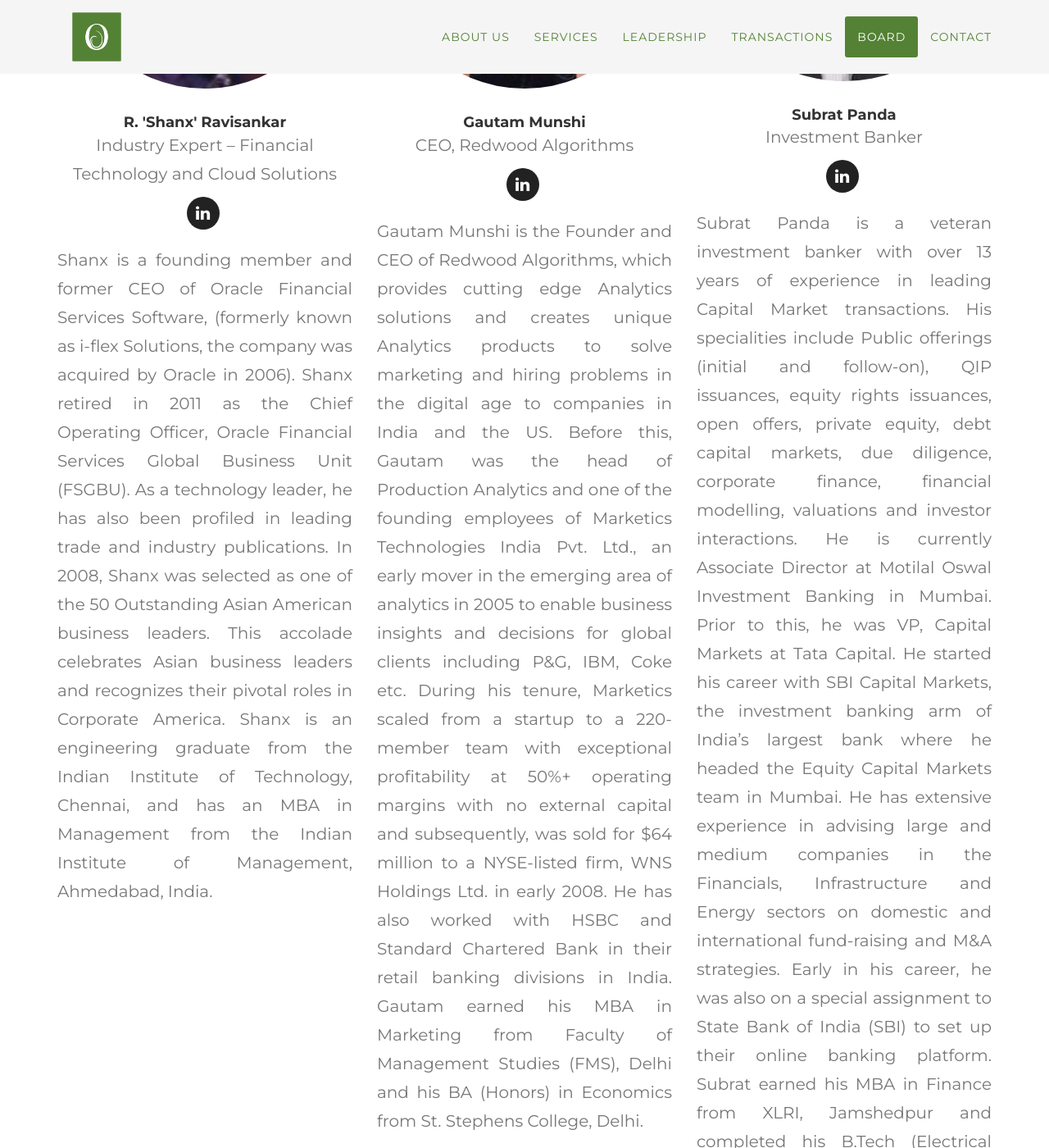
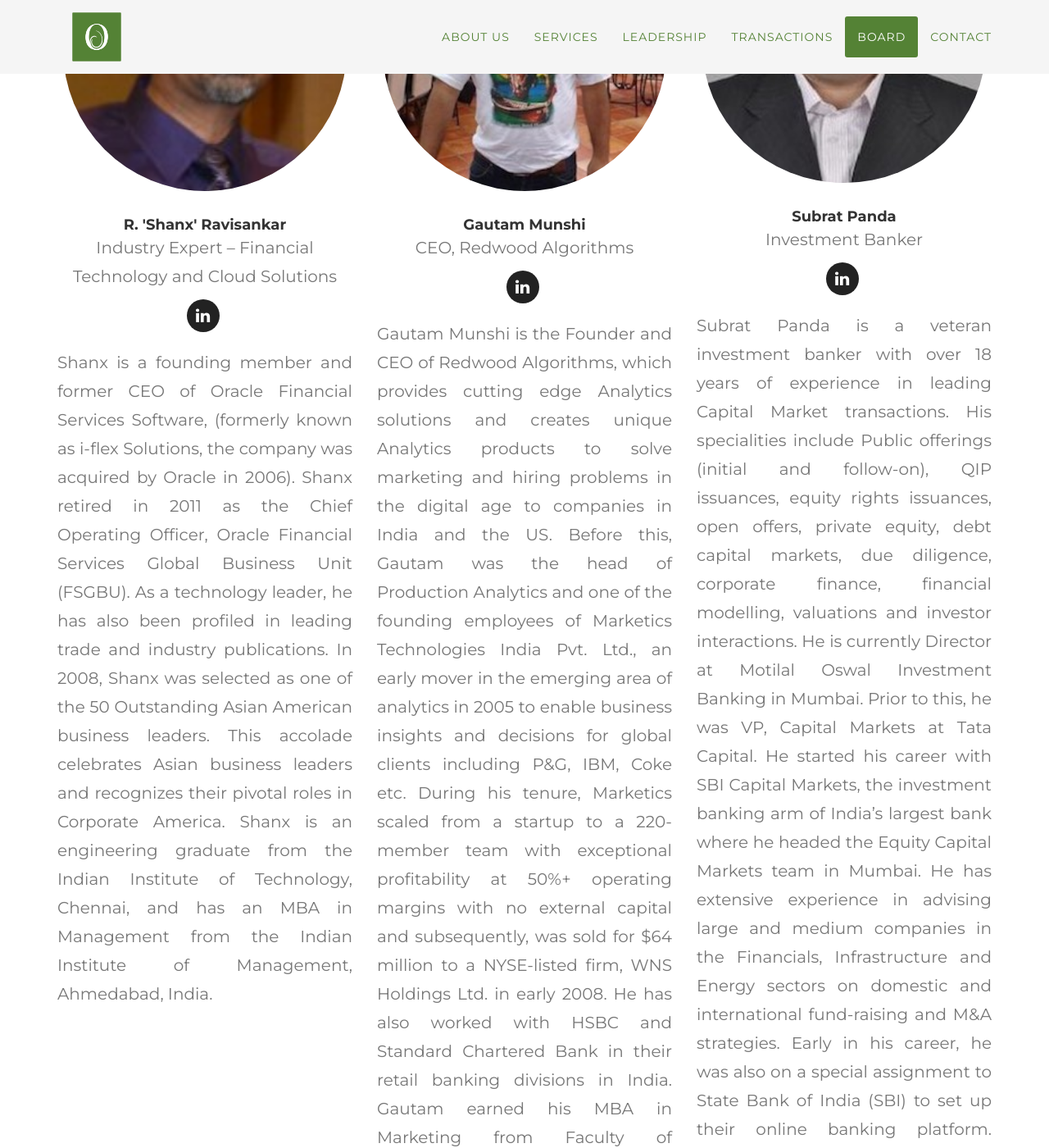
Before and after one commit to ostara-advisors/ostara-advisors.github.io, a Jekyll site: the page built from index.md, in a window 1280 px wide and 1400 px high, scrolled down 6119 px. Shown: the whole window at 82% size. Built offline with Jekyll 4.4.1, drawn with Linux system fonts in a browser that asks for light colours; nearby versions of some CDN libraries; some web fonts are replaced; some of the changed text lies outside the part shown.

Commit message:
Copy changes

```diff
--- a/_layouts/home.html
+++ b/_layouts/home.html
@@ -102,11 +102,12 @@
                 </div>
             </div>
             <div class="col-md-10 col-md-offset-1">
-                <p class="text-muted">Ostara Advisors is a specialist investment banking firm providing fund-raising and M&A solutions to companies and investors. We work with founders and investors who have a unique vision around building sustainable technology, manufacturing and infrastructure businesses.
-                The name ‘Ostara’ is inspired from Eostre, who is the Germanic pagan goddess of dawn and is celebrated during the Spring Equinox. The name is symbolic of the ‘dawn’ of sustainability in traditional industries and a growing focus on ‘lightening the carbon footprint’ across businesses, which form our focus sectors.</p>
+                <p class="text-muted">Ostara Advisors is a specialist investment banking firm providing fund-raising and M&A solutions to companies and investors. We work with founders and investors who have a unique vision around building sustainable technology, manufacturing and infrastructure businesses.</p>
+
+                <p class="text-muted">The name ‘Ostara’ is inspired from Eostre, who is the Germanic pagan goddess of dawn and is celebrated during the Spring Equinox. The name is symbolic of the ‘dawn’ of sustainability in traditional industries and a growing focus on ‘lightening the carbon footprint’ across businesses, which form our focus sectors.</p>
 
                 <p class="text-muted">Ostara Advisors (formerly Dhruva Advisors) was born in 2015 in Bangalore, India and has built a steady track record in fund-raising and M&A solutions for start-ups and mid-size companies in India and the US.</p>
-                <p class="text-muted"> Our Driving Principles: </p>
+                <p class="text-muted"> Our driving principles are: </p>
                 <ul class="text-muted">
                     <li>Unbiased advice driven by deep understanding of sectors</li>
                     <li>Global Access to Investors and Partners</li>
@@ -128,7 +129,7 @@
             <div class="row text-center">
                 <div class="col-md-6">
                     <span class="fa-stack fa-4x">
-                        <i class="fa fa-circle fa-stack-2x text-primary"></i>
+                        <i class="fa fa-circle fa-stack-2x service-logo"></i>
                         <i class="fa fa-shopping-cart fa-stack-1x fa-inverse"></i>
                     </span>
                     <h4 class="service-heading">Fundraising</h4>
@@ -136,7 +137,7 @@
                 </div>
                 <div class="col-md-6">
                     <span class="fa-stack fa-4x">
-                        <i class="fa fa-circle fa-stack-2x text-primary"></i>
+                        <i class="fa fa-circle fa-stack-2x service-logo"></i>
                         <i class="fa fa-hand-o-right fa-stack-1x fa-inverse"></i>
                     </span>
                     <h4 class="service-heading">Mergers & Acquisitions</h4>
@@ -332,7 +333,7 @@
             <div class="row">
                 <div class="col-lg-12 text-center">
                     <h2 class="section-heading">Transactions</h2>
-                    <h3 class="transactions-subheading section-subheading text-muted">Marquee deals include advising on India’s first Electric Vehicle two-wheeler M&A, where she represented Greaves Cotton Ltd (BSE: 501455; NSE: GREAVESCOT) on their acquisition of pioneering EV 2W maker, Ampere Vehicles.</h3>
+                    <h3 class="transactions-subheading section-subheading text-muted">Marquee deals include advising on India’s first Electric Vehicle two-wheeler M&A, where we represented Greaves Cotton Ltd (BSE: 501455; NSE: GREAVESCOT) on their acquisition of pioneering EV 2W maker, Ampere Vehicles.</h3>
                 </div>
             </div>
             <div class="row">
@@ -492,7 +493,7 @@
                             <li><a target="_blank" href="https://www.linkedin.com/in/pandasubrat/"><i class="fa fa-linkedin"></i></a>
                             </li>
                         </ul>
-                        <p class="description text-muted">Subrat Panda is a veteran investment banker with over 13 years of experience in leading Capital Market transactions. His specialities include Public offerings (initial and follow-on), QIP issuances, equity rights issuances, open offers, private equity, debt capital markets, due diligence, corporate finance, financial modelling, valuations and investor interactions. He is currently Associate Director at Motilal Oswal Investment Banking in Mumbai. Prior to this, he was VP, Capital Markets at Tata Capital. He started his career with SBI Capital Markets, the investment banking arm of India’s largest bank where he headed the Equity Capital Markets team in Mumbai. He has extensive experience in advising large and medium companies in the Financials, Infrastructure and Energy sectors on domestic and international fund-raising and M&A strategies. Early in his career, he was also on a special assignment to State Bank of India (SBI) to set up their online banking platform. Subrat earned his MBA in Finance from XLRI, Jamshedpur and completed his B.Tech (Electrical Engg.) from College of Engineering and Technology, Bhubaneswar. Subrat enjoys mountaineering in the Himalayas in his leisure time.</p>
+                        <p class="description text-muted">Subrat Panda is a veteran investment banker with over 18 years of experience in leading Capital Market transactions. His specialities include Public offerings (initial and follow-on), QIP issuances, equity rights issuances, open offers, private equity, debt capital markets, due diligence, corporate finance, financial modelling, valuations and investor interactions. He is currently Director at Motilal Oswal Investment Banking in Mumbai. Prior to this, he was VP, Capital Markets at Tata Capital. He started his career with SBI Capital Markets, the investment banking arm of India’s largest bank where he headed the Equity Capital Markets team in Mumbai. He has extensive experience in advising large and medium companies in the Financials, Infrastructure and Energy sectors on domestic and international fund-raising and M&A strategies. Early in his career, he was also on a special assignment to State Bank of India (SBI) to set up their online banking platform. Subrat earned his MBA in Finance from XLRI, Jamshedpur and completed his B.Tech (Electrical Engg.) from College of Engineering and Technology, Bhubaneswar. Subrat enjoys mountaineering in the Himalayas in his leisure time.</p>
                     </div>
                 </div>
             </div>
@@ -534,7 +535,7 @@
                 <div class="col-lg-12 text-center">
                     <!-- <h2 class="section-heading">Contact Us</h2> -->
                     <!-- <h3 class="section-subheading text-muted">Lorem ipsum dolor sit amet consectetur.</h3> -->
-                    <p class="contact-us">Write to us at <a href="mailto:contact@dhruvaa.com">contact@dhruvaa.com</a>  </p>
+                    <p class="contact-us">Write to us at <a href="mailto:contact@ostara.co.in">contact@ostara.co.in</a>  </p>
                 </div>
             </div>
             <div class="row">
@@ -640,7 +641,7 @@
     </div>
 
     <!-- Portfolio Modal 2 -->
-    <div class="portfolio-modal modal fade" id="portfolioModal2" tabindex="-1" role="dialog" aria-hidden="true">
+<!--     <div class="portfolio-modal modal fade" id="portfolioModal2" tabindex="-1" role="dialog" aria-hidden="true">
         <div class="modal-dialog">
             <div class="modal-content">
                 <div class="close-modal" data-dismiss="modal">
@@ -666,9 +667,9 @@
             </div>
         </div>
     </div>
-
+ -->
     <!-- Portfolio Modal 3 -->
-    <div class="portfolio-modal modal fade" id="portfolioModal3" tabindex="-1" role="dialog" aria-hidden="true">
+<!--     <div class="portfolio-modal modal fade" id="portfolioModal3" tabindex="-1" role="dialog" aria-hidden="true">
         <div class="modal-dialog">
             <div class="modal-content">
                 <div class="close-modal" data-dismiss="modal">
@@ -681,7 +682,6 @@
                     <div class="row">
                         <div class="col-lg-8 col-lg-offset-2">
                             <div class="modal-body">
-                                <!-- Project Details Go Here -->
                                 <h2>Project Name</h2>
                                 <p class="item-intro text-muted">Lorem ipsum dolor sit amet consectetur.</p>
                                 <img class="img-responsive img-centered" src="img/portfolio/treehouse-preview.png" alt="">
@@ -695,9 +695,9 @@
             </div>
         </div>
     </div>
-
+ -->
     <!-- Portfolio Modal 4 -->
-    <div class="portfolio-modal modal fade" id="portfolioModal4" tabindex="-1" role="dialog" aria-hidden="true">
+<!--     <div class="portfolio-modal modal fade" id="portfolioModal4" tabindex="-1" role="dialog" aria-hidden="true">
         <div class="modal-dialog">
             <div class="modal-content">
                 <div class="close-modal" data-dismiss="modal">
@@ -710,7 +710,6 @@
                     <div class="row">
                         <div class="col-lg-8 col-lg-offset-2">
                             <div class="modal-body">
-                                <!-- Project Details Go Here -->
                                 <h2>Project Name</h2>
                                 <p class="item-intro text-muted">Lorem ipsum dolor sit amet consectetur.</p>
                                 <img class="img-responsive img-centered" src="img/portfolio/golden-preview.png" alt="">
@@ -724,9 +723,9 @@
             </div>
         </div>
     </div>
-
+ -->
     <!-- Portfolio Modal 5 -->
-    <div class="portfolio-modal modal fade" id="portfolioModal5" tabindex="-1" role="dialog" aria-hidden="true">
+<!--     <div class="portfolio-modal modal fade" id="portfolioModal5" tabindex="-1" role="dialog" aria-hidden="true">
         <div class="modal-dialog">
             <div class="modal-content">
                 <div class="close-modal" data-dismiss="modal">
@@ -739,7 +738,6 @@
                     <div class="row">
                         <div class="col-lg-8 col-lg-offset-2">
                             <div class="modal-body">
-                                <!-- Project Details Go Here -->
                                 <h2>Project Name</h2>
                                 <p class="item-intro text-muted">Lorem ipsum dolor sit amet consectetur.</p>
                                 <img class="img-responsive img-centered" src="img/portfolio/escape-preview.png" alt="">
@@ -753,9 +751,9 @@
             </div>
         </div>
     </div>
-
+ -->
     <!-- Portfolio Modal 6 -->
-    <div class="portfolio-modal modal fade" id="portfolioModal6" tabindex="-1" role="dialog" aria-hidden="true">
+<!--     <div class="portfolio-modal modal fade" id="portfolioModal6" tabindex="-1" role="dialog" aria-hidden="true">
         <div class="modal-dialog">
             <div class="modal-content">
                 <div class="close-modal" data-dismiss="modal">
@@ -768,7 +766,6 @@
                     <div class="row">
                         <div class="col-lg-8 col-lg-offset-2">
                             <div class="modal-body">
-                                <!-- Project Details Go Here -->
                                 <h2>Project Name</h2>
                                 <p class="item-intro text-muted">Lorem ipsum dolor sit amet consectetur.</p>
                                 <img class="img-responsive img-centered" src="img/portfolio/dreams-preview.png" alt="">
@@ -782,7 +779,7 @@
             </div>
         </div>
     </div>
-
+ -->
     <!-- jQuery -->
     <script src="vendor/jquery/jquery.min.js"></script>
 
--- a/css/agency.css
+++ b/css/agency.css
@@ -13,6 +13,9 @@
 }
 .text-primary {
   color: #fed136;
+}
+.service-logo {
+  color: #548235;
 }
 p {
   font-size: 14px;
@@ -309,6 +312,8 @@
 .service-heading {
   margin: 15px 0;
   text-transform: none;
+  font-size: 3rem;
+  font-weight: 300;
 }
 
 .focus-areas {
```
